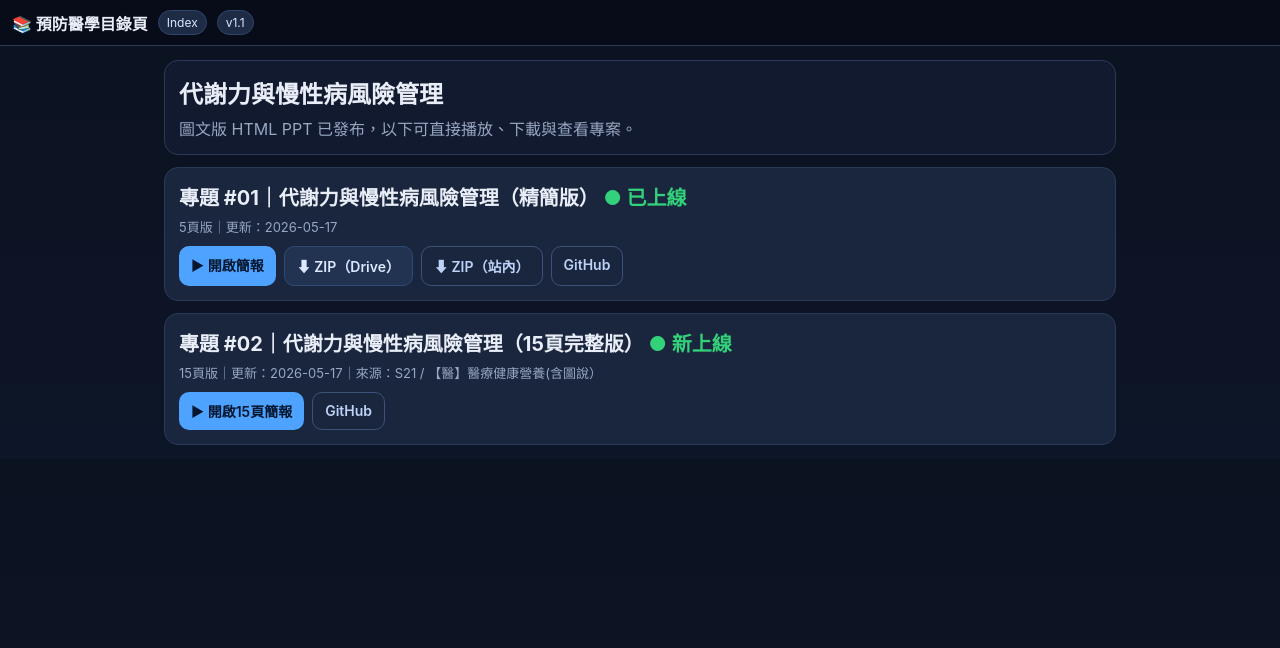
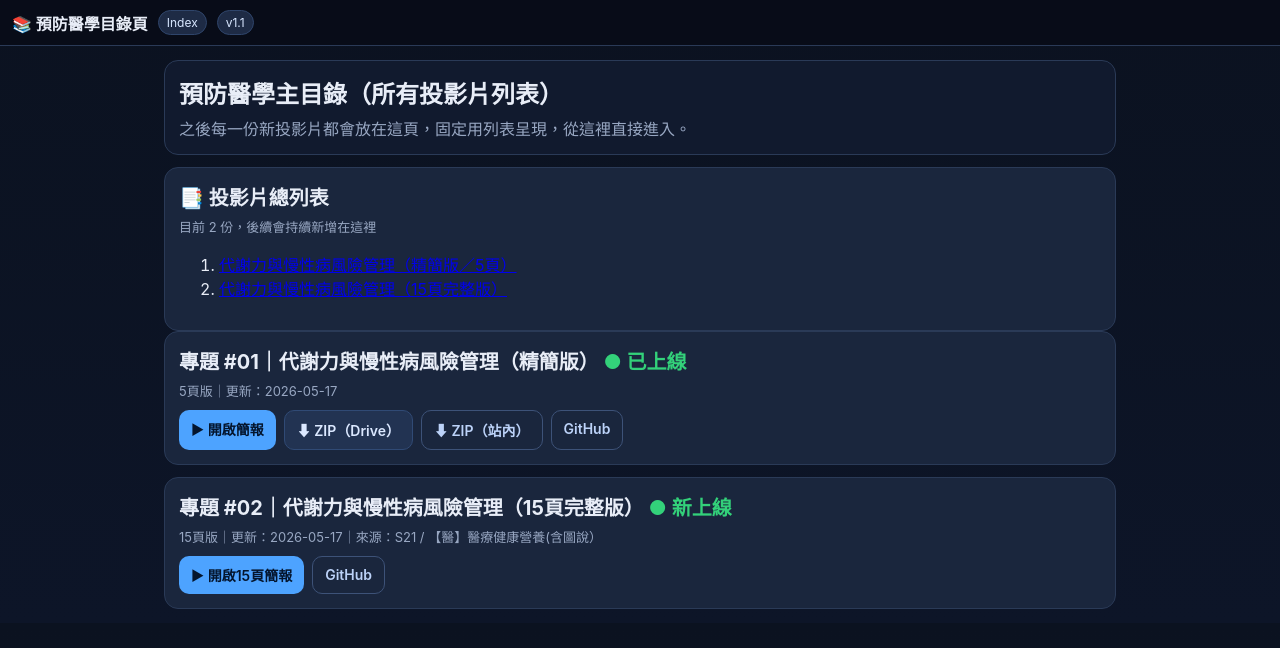
Before and after one commit to ericsawtw/preventive-med-mvp, a website: page public/index.html in a window 1280 px wide. Drawn offline with Linux system fonts and the light colour scheme.

Commit message:
Make index a master slide directory list page

```diff
--- a/public/index.html
+++ b/public/index.html
@@ -36,8 +36,17 @@
 
   <main class="wrap">
     <section class="hero">
-      <h1>代謝力與慢性病風險管理</h1>
-      <p>圖文版 HTML PPT 已發布，以下可直接播放、下載與查看專案。</p>
+      <h1>預防醫學主目錄（所有投影片列表）</h1>
+      <p>之後每一份新投影片都會放在這頁，固定用列表呈現，從這裡直接進入。</p>
+    </section>
+
+    <section class="card">
+      <h2>📑 投影片總列表</h2>
+      <div class="meta">目前 2 份，後續會持續新增在這裡</div>
+      <ol>
+        <li><a href="./ppt-metabolic-prevention.html" target="_blank">代謝力與慢性病風險管理（精簡版／5頁）</a></li>
+        <li><a href="./ppt-metabolic-prevention-15.html" target="_blank">代謝力與慢性病風險管理（15頁完整版）</a></li>
+      </ol>
     </section>
 
     <section class="grid">
```
